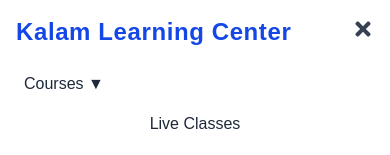
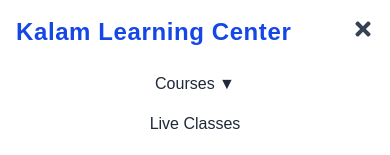
Before and after one commit to MdSahilAlii/KLC, a Next.js app: page / in a window 390 px wide. Both pictures are taken after a click on the button 363 px from the left and 28 px from the top of the page. Shown: the top 155 px of the page. Built offline with nearby package versions, Linux system fonts and the light colour scheme.

Commit message:
courses centered

```diff
--- a/src/components/Navbar.jsx
+++ b/src/components/Navbar.jsx
@@ -82,15 +82,15 @@ const Navbar = () => {
           >
             <div className="space-y-4 text-center">
               {/* Courses with toggle dropdown */}
-              <div>
+              <div className="text-center">
                 <button
                   onClick={() => setIsCourseOpen(!isCourseOpen)}
-                  className="w-full text-left text-gray-800 font-medium hover:text-blue-600 transition"
+                  className="text-gray-800 font-medium hover:text-blue-600 transition"
                 >
                   Courses {isCourseOpen ? '▲' : '▼'}
                 </button>
                 {isCourseOpen && (
-                  <div className="ml-4 mt-2 space-y-2 text-left">
+                  <div className="mt-2 space-y-2">
                     <a onClick={handleCloseMenu} href="https://www.klc.live/courses?category=neet" className="block text-gray-700 hover:text-blue-600">NEET</a>
                     <a onClick={handleCloseMenu} href="https://www.klc.live/courses?category=jee" className="block text-gray-700 hover:text-blue-600">JEE</a>
                     <a onClick={handleCloseMenu} href="https://www.klc.live/courses?category=foundation" className="block text-gray-700 hover:text-blue-600">Foundation</a>
```
